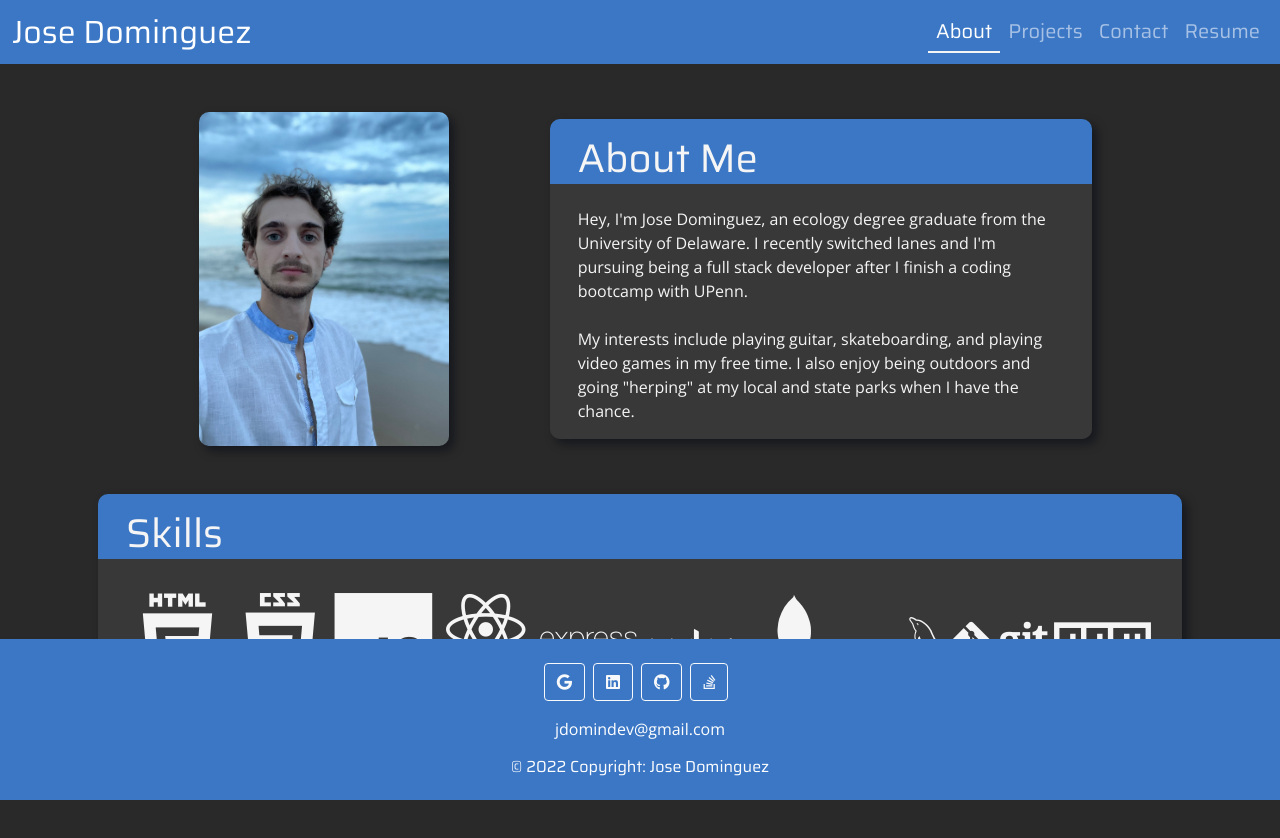
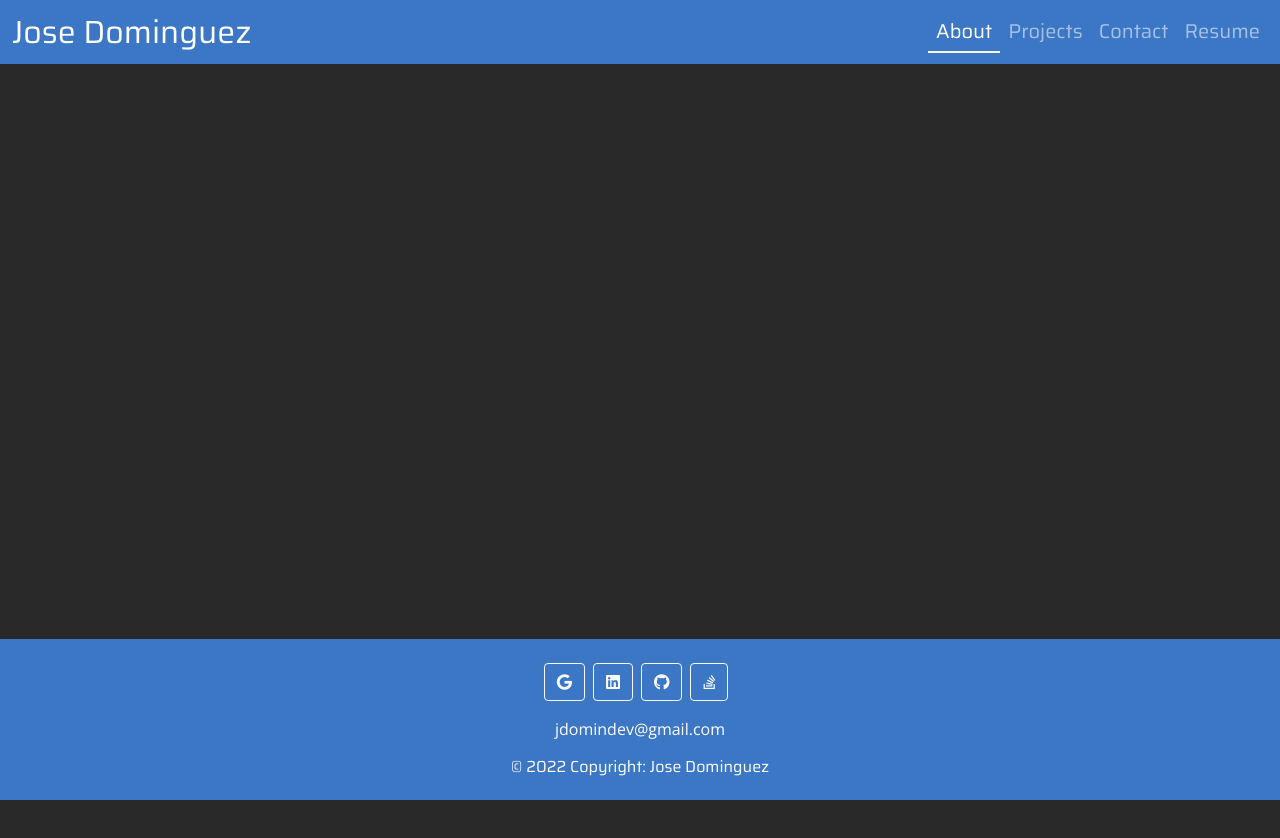
Before and after one commit to jdomindev/react-portfolio, a React (Create React App) app: page / in a window 1280 px wide. Shown: the top 838 px of the page. After the commit the page ends 800 px from the top, so only its background shows below. Built offline with nearby package versions, Linux system fonts and the light colour scheme.

Commit message:
fixing react router issues

```diff
--- a/src/components/NavTabs.js
+++ b/src/components/NavTabs.js
@@ -17,7 +17,7 @@ export default function NavTabs({ currentPage, handlePageChange }) {
         <div className="navbar-collapse collapse" id="navbarNavAltMarkup">
           <div className="navbar-nav ms-auto text-decoration-none">
             <Link
-              to="/"
+              to="/react-portfolio"
               onClick={() => handlePageChange("About")}
               className={
                 currentPage === "About" ? "nav-link active m-0 h5" : "nav-link m-0 h5"
--- a/src/components/PortfolioContainer.js
+++ b/src/components/PortfolioContainer.js
@@ -25,17 +25,15 @@ export default function PortfolioContainer() {
   return (
     <div>
       <Router>
-        <Fragment>
           <NavTabs currentPage={currentPage} handlePageChange={handlePageChange} />
           <Routes>
 
-            <Route exact path="/" element={<About />}></Route>
+            <Route exact path="/react-portfolio" element={<About />}></Route>
             <Route exact path="/projects" element={<Project />}></Route>
             <Route exact path="/contact" element={<Contact />}></Route>
           </Routes>
-        </Fragment>
+      <Footer/>
       </Router>
-      <Footer/>
     </div>
   );
 }
```
